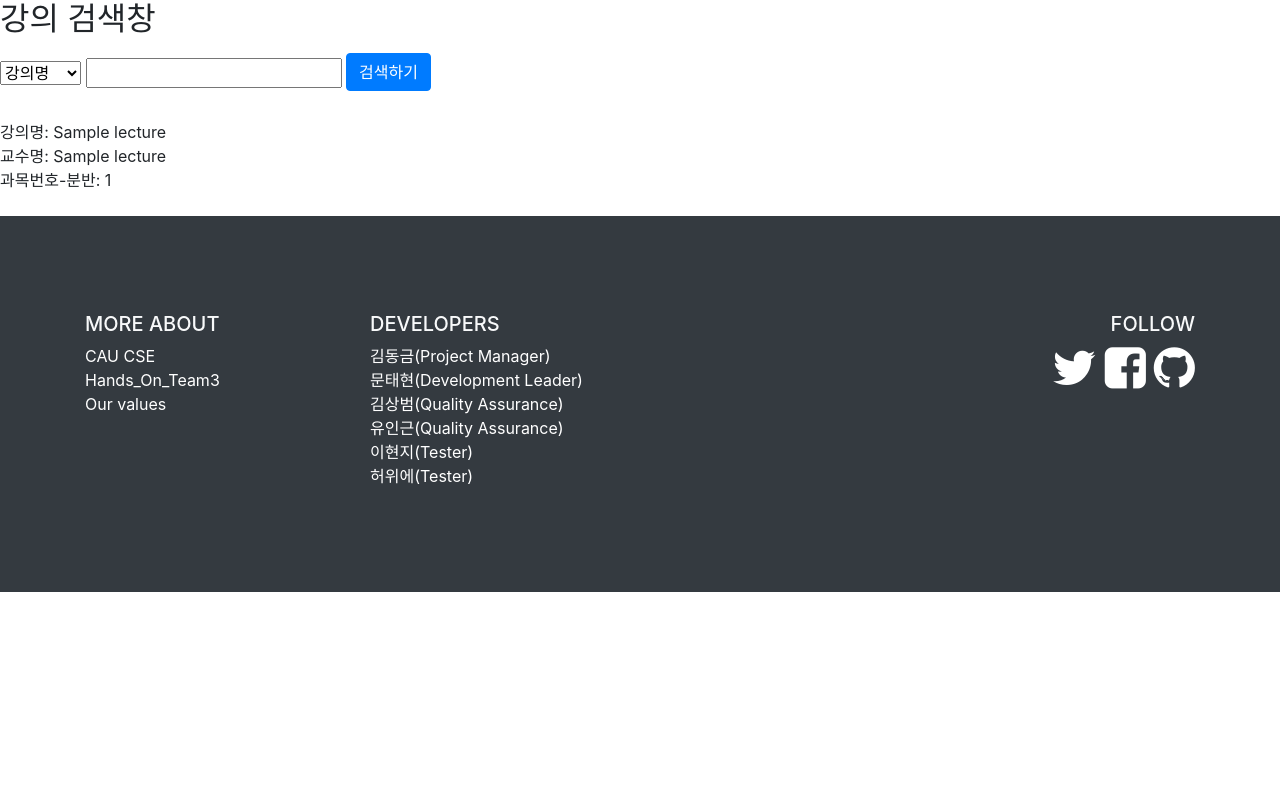
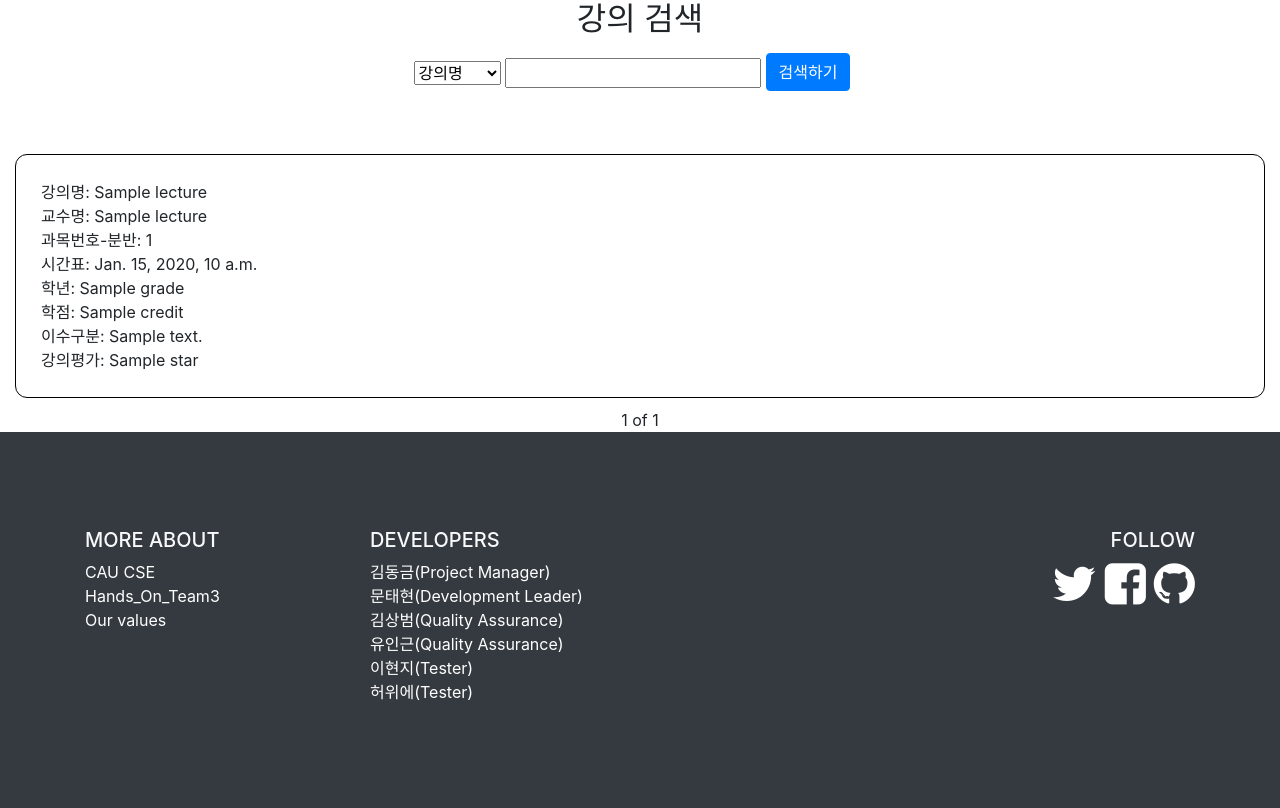
Before and after one commit to YooInKeun/CAU_Hands_On_Team3, a Django app: template GuideforOutsider/guideforoutsider/community/templates/community/lecture.html in a window 1280 px wide. Shown: the part 65-873 px from the top of the page. Before the commit the page ends 657 px from the top, so only its background shows below. Run offline with Django 3.2, Linux system fonts and the light colour scheme; the template is opened without the code that fills it: most values are stand-ins (such as "Sample title", 1, 10 or a date in 2020); some libraries are stand-ins or nearby versions.

Commit message:
[ADD] 강의리스트 페이지네이션 완료

```diff
--- a/GuideforOutsider/guideforoutsider/community/templates/community/lecture.html
+++ b/GuideforOutsider/guideforoutsider/community/templates/community/lecture.html
@@ -4,6 +4,25 @@
 
 {% block extra-style %}
 <style>
+.search-bar{
+    text-align: center;
+}
+
+.lecture-list{
+    border:1px solid cornflowerblue;
+    border-radius:12px;
+    border-color:black;
+    /* box-shadow: 0 0 10px 5px cornflowerblue; */
+    margin-top:10px;
+    margin-bottom:10px;
+    margin-left:15px;
+    margin-right:15px;
+    padding:25px;
+}
+
+.paginator{
+    text-align:center;
+}
 </style>
 {% endblock extra-style %}
 
@@ -13,11 +32,12 @@
 
 {% block content %}
 <div>
-    <h2>강의 검색창</h2>
+    <div class="search-bar">
+        <h2>강의 검색</h2>
         <select>
             <option value="강의명">강의명</option>
             <option value="교수명">교수명</option>
-        <option value="이수구분">이수구분</option>
+            <option value="전공/교양">전공/교양</option>
             <option value="학년">학년</option>
         </select>
         <input>
@@ -26,13 +46,35 @@
                 검색하기
             </button>
         </a>
+    </div>
     <br/><br/>
+
     {% for lecture in lectures %}
+    <div class="lecture-list">
         강의명: {{lecture.lecture_name}}<br>
         교수명: {{lecture.professor_name}}<br>
-        과목번호-분반: {{lecture.lecture_number}}
-        <br/><br/>
+        과목번호-분반: {{lecture.lecture_number}}<br>
+        시간표: {{lecture.time_table}}<br>
+        학년: {{lecture.grade}}<br>
+        학점: {{lecture.credit}}<br>
+        이수구분: {{lecture.completion_division}}<br>
+        강의평가: {{lecture.star}}<br>
+    </div>
     {% endfor %}
+
+    <div class="paginator">
+        {% if lectures.has_previous %}
+            <a href="?page=1">First</a>
+            <a href="?page={{lectures.previous_page_number}}">Previous</a>
+        {% endif %}
+            <span>{{lectures.number}}</span>
+            <span>of<span>
+            <span>{{lectures.paginator.num_pages}}</span>
+        {% if lectures.has_next %}
+            <a href="?page={{lectures.next_page_number}}">Next</a>
+            <a href="?page={{lectures.paginator.num_pages}}">Last</a>
+        {% endif %}
+    </div>
 </div>
 {% endblock content %}
 
--- a/GuideforOutsider/guideforoutsider/community/views.py
+++ b/GuideforOutsider/guideforoutsider/community/views.py
@@ -3,5 +3,8 @@ from .models import *
 from django.core.paginator import Paginator
 
 def lecture(request):
-    lectures = Lecture.objects.all()
+    lectures = Lecture.objects.all().order_by('-id')
+    post_paginator = Paginator(lectures, 7)
+    page = request.GET.get('page')
+    lectures = post_paginator.get_page(page)
     return render(request, 'community/lecture.html', {'lectures' : lectures})
```
Lines whose indentation alone changed are shown as unchanged.
